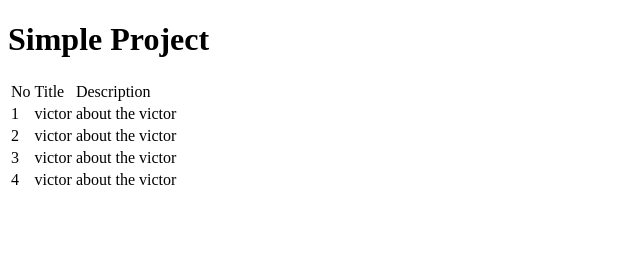
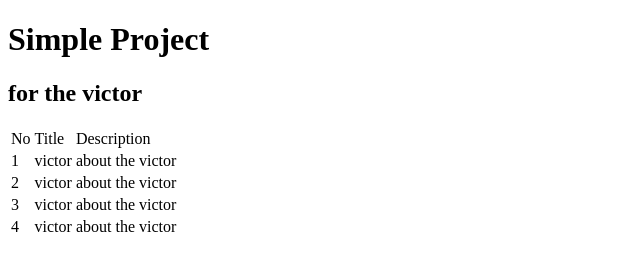
Before and after one commit to shortcutstct/simple, a plain HTML site: page index.html in a window 1280 px wide. Shown: the whole page, without its empty margins (0-640 px from the left). Drawn offline with Linux system fonts and the light colour scheme.

Commit message:
feat: dev1 victor

```diff
--- a/index.html
+++ b/index.html
@@ -37,6 +37,7 @@
                 <td>about the victor</td>
             </tr>
         </tbody>
+        <h2>for the victor</h2>
     </table>
 </body>
 </html>
```
